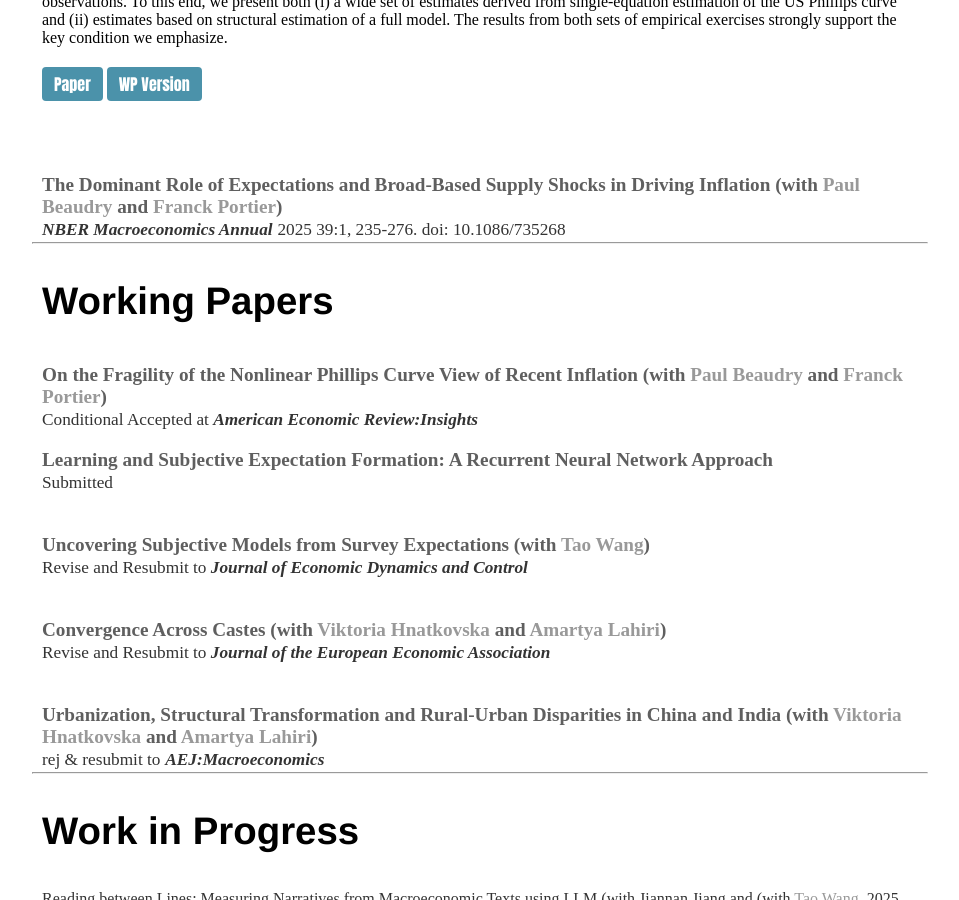
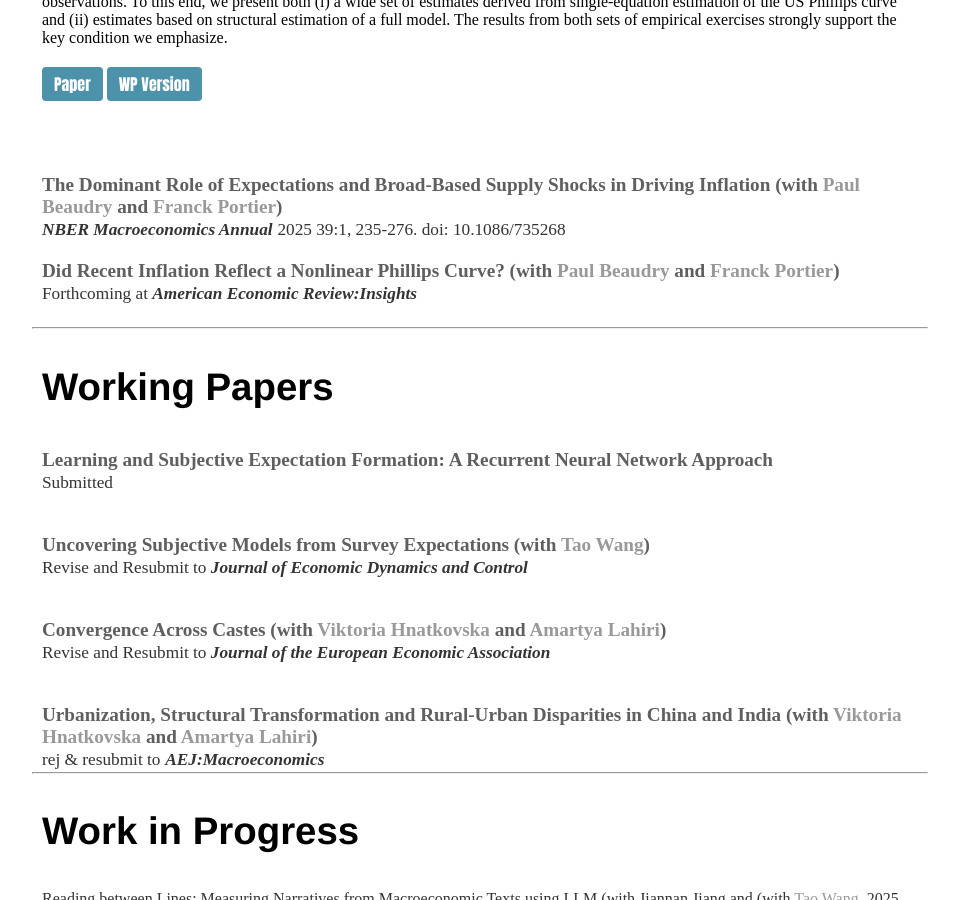
Before and after one commit to sevhou/sevhou.github.io, a Jekyll site: the page built from research/index.html, in a window 1280 px wide and 900 px high, scrolled down 431 px. Shown: the whole window, without its empty margins (160-1119 px from the left). Built offline with Jekyll 4.4.1, drawn with Linux system fonts in a browser that asks for light colours.

Commit message:
Update index.html

```diff
--- a/research/index.html
+++ b/research/index.html
@@ -37,24 +37,22 @@ title: Research
 
       </div>
     </div>
+
+	<br><h2 type="button" class="slide-toggle">Did Recent Inflation Reflect a Nonlinear Phillips Curve? (with <a href="https://economics.ubc.ca/faculty-and-staff/paul-beaudry/">Paul Beaudry</a> and <a href="https://fportier.wordpress.com/">Franck Portier</a>)<br>
+	<pubf>Forthcoming at </pubf> <jname>American Economic Review:Insights</jname></h2>
+    <div class="box">
+        <div class="box-inner">To examine the potential role of a nonlinear Phillips curve in explaining recent US inflation, we combine evidence from both cross-city variation and aggregate time series data. A central challenge relates to how best to control for  the potential confounding effect of inflation expectations. The paper explores several options.  Our findings place into question the robustness that tight labour markets, due to a nonlinear Phillips curve, played a very important role in the recent inflation episode.
+	<br><a href="https://sevhou.github.io/research/NLPC.v2.pdf" class="bluebutton">WP Version</a>
+      </div>
+    </div>
+
 	<br>
 	<hr>
 
 	<h1>Working Papers</h1>
 
-	<h2 type="button" class="slide-toggle">On the Fragility of the Nonlinear Phillips Curve View of Recent Inflation (with <a href="https://economics.ubc.ca/faculty-and-staff/paul-beaudry/">Paul Beaudry</a> and <a href="https://fportier.wordpress.com/">Franck Portier</a>)<br>
-	<pubf>Conditional Accepted at </pubf> <jname>American Economic Review:Insights</jname></h2>
-    <div class="box">
-        <div class="box-inner">The paper examines whether the US evidence in favour of a nonlinearity in the Phillips curve is
-		robust or fragile.  To this end, we use both cross city and aggregate time series  data.
-		We are particularly concerned with the possibility that the evidence in favour a nonlinear Phillips curve may is
-		fact be driven by improperly controlling for inflation expectations. Our finding suggest that the evidence in support of
-		a nonlinear Phillips curve is very fragile.
-	<br><a href="https://sevhou.github.io/research/NLPC.v2.pdf" class="bluebutton">Paper</a>
-      </div>
-    </div>
 
-	<br><h2 type="button" class="slide-toggle">Learning and Subjective Expectation Formation: A Recurrent Neural Network Approach<br>
+	<h2 type="button" class="slide-toggle">Learning and Subjective Expectation Formation: A Recurrent Neural Network Approach<br>
 	<pubf>Submitted</pubf></h2>
     <div class="box">
         <div class="box-inner">In this paper, I propose a flexible non-parametric method using Recurrent Neural Networks(RNN) to estimate the dynamic structure of most expectation formation models in macroeconomics. This approach does not rely on restrictive assumptions of functional forms and parametric methods but nests the standard approaches of empirical studies on expectation formation. Applying this approach to data on macroeconomic expectations from the Michigan Survey of Consumers(MSC) and a rich set of signals available to U.S. households, I find qualitatively new results: (1) agents' expectations about the future economic condition have asymmetric and non-linear responses to signals; (2) agents' attentions shift from signals about the current state to signals about future: they behave as if they were adaptive learners in ordinary periods and become forward-looking as the state of economy gets worse; (3) the content of signals on economic condition, rather than the volume of these signals, plays the most important role in creating the attention-shift. My method also allows me to apply the Double Machine Learning method to assess the statistical significance of these empirical findings. Finally, I show these stylized facts can be generated by a model with rational inattention, in which information endogenously becomes more valuable when economic status gets worse.
```
